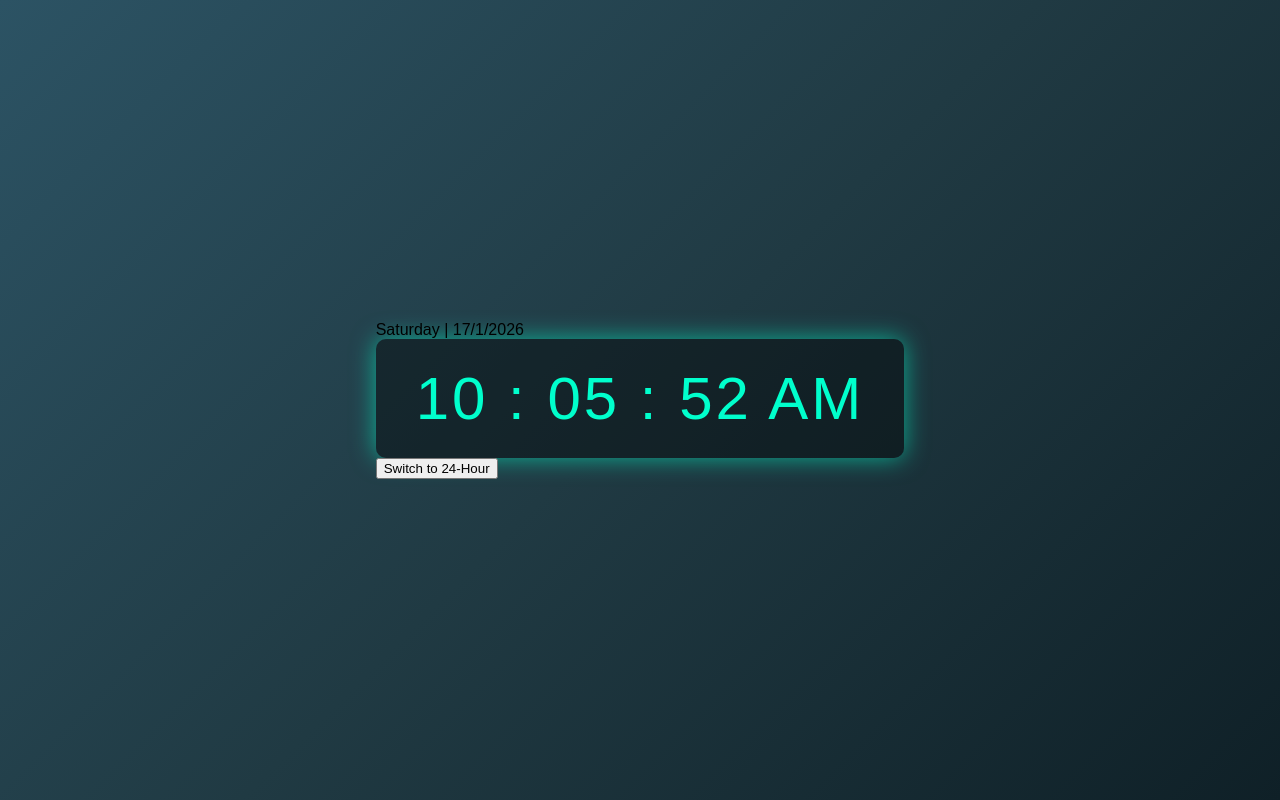
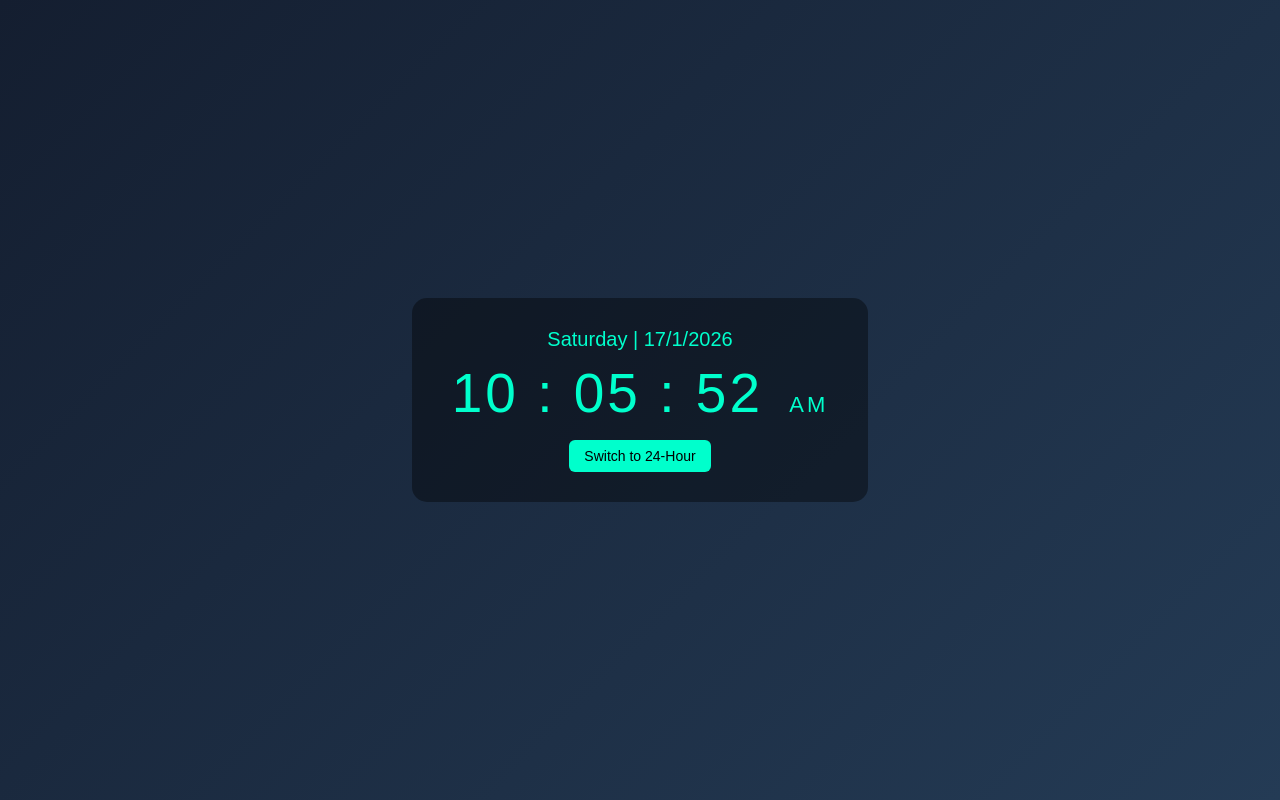
Before and after one commit to suhanishende06-rgb/digital-clock-javascript, a plain HTML site: page index.html in a window 1280 px wide. Drawn offline with Linux system fonts and the light colour scheme.

Commit message:
Update style.css

```diff
--- a/style.css
+++ b/style.css
@@ -4,17 +4,46 @@ body {
   display: flex;
   justify-content: center;
   align-items: center;
-  background: #0f2027;
-  background: linear-gradient(135deg, #2c5364, #203a43, #0f2027);
+  background: linear-gradient(135deg, #141e30, #243b55);
   font-family: Arial, sans-serif;
 }
 
+.clock-container {
+  text-align: center;
+  color: #00ffcc;
+  background: rgba(0, 0, 0, 0.4);
+  padding: 30px 40px;
+  border-radius: 15px;
+}
+
+.date-day {
+  font-size: 20px;
+  margin-bottom: 10px;
+}
+
 .clock {
-  color: #00ffcc;
-  font-size: 60px;
+  font-size: 55px;
   letter-spacing: 3px;
-  background: rgba(0, 0, 0, 0.4);
-  padding: 25px 40px;
-  border-radius: 10px;
-  box-shadow: 0 0 25px rgba(0, 255, 204, 0.6);
 }
+
+.ampm {
+  font-size: 22px;
+  margin-left: 8px;
+  animation: blink 1s infinite;
+}
+
+@keyframes blink {
+  0%, 100% { opacity: 1; }
+  50% { opacity: 0.3; }
+}
+
+.toggle-btn {
+  margin-top: 15px;
+  padding: 8px 15px;
+  font-size: 14px;
+  border: none;
+  border-radius: 6px;
+  cursor: pointer;
+  background: #00ffcc;
+  color: #000;
+}
```
